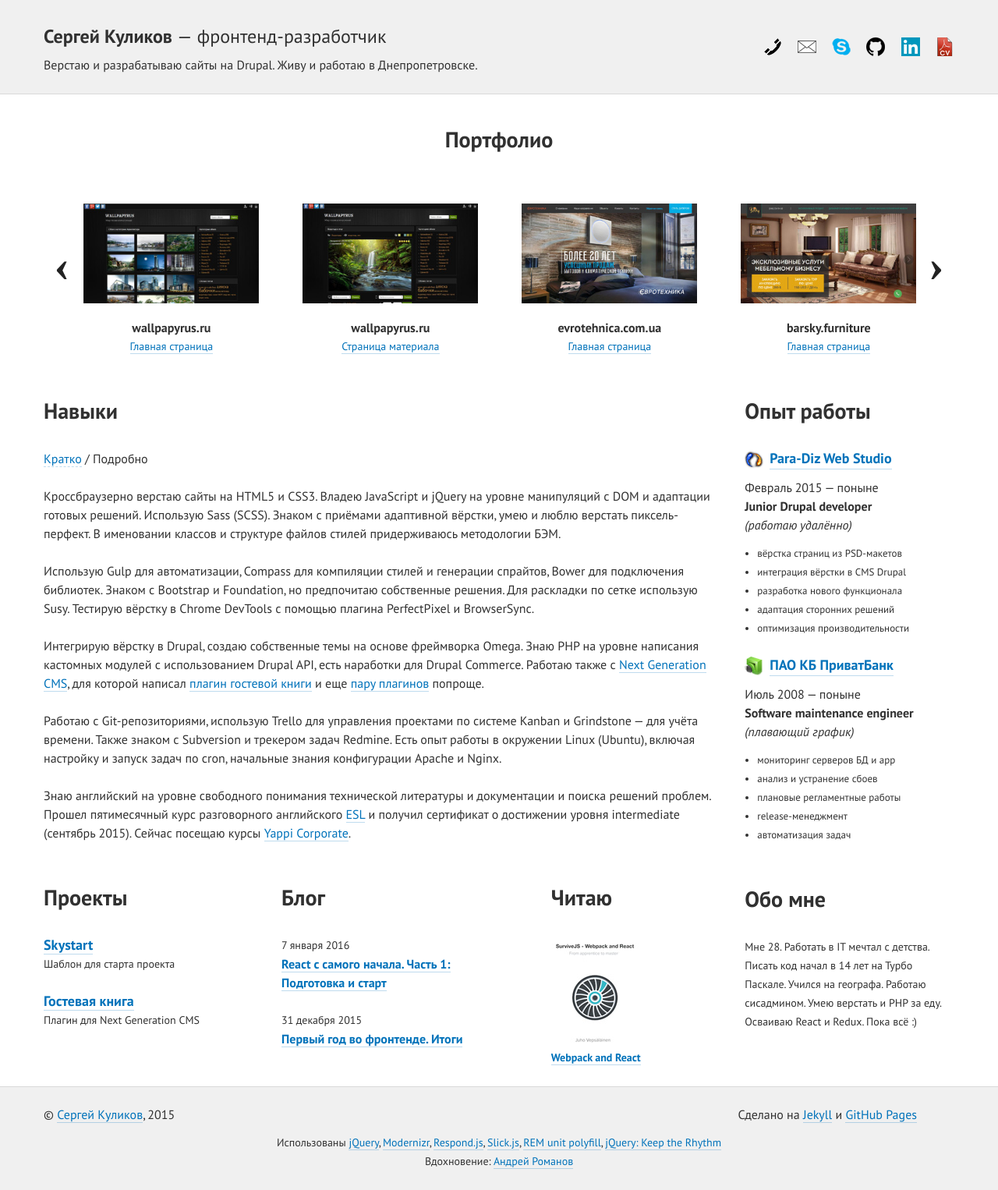
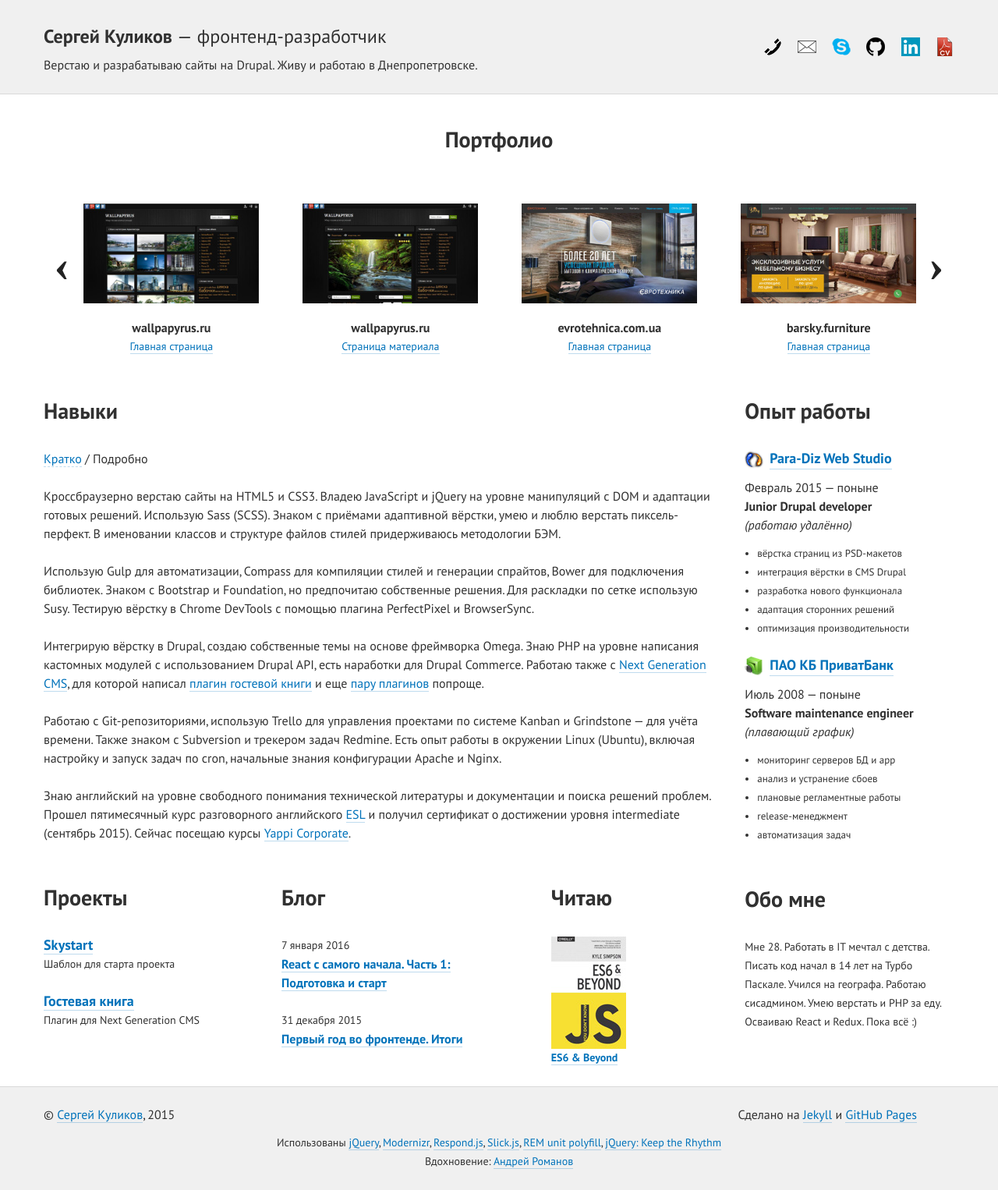
Before and after one commit to web-padawan/web-padawan.github.io, a Jekyll site: the page built from index.html, in a window 1280 px wide. Shown: the whole page at 78% size. Built offline with Jekyll 4.4.1, drawn with Linux system fonts in a browser that asks for light colours.

Commit message:
[new] book block: styles, update current book

```diff
--- a/_includes/book.html
+++ b/_includes/book.html
@@ -1,9 +1,9 @@
 <div class="book">
   <h2 class="book__title">Читаю</h2>
   <div class="book__content">
-    <a class="book__link" href="http://survivejs.com/webpack_react/">
-      <img class="book__cover" src="/assets/images/books/webpack_react.jpg" alt="Webpack and React">
-      <span class="book__title">Webpack and React</span>
+    <a class="book__link" href="https://github.com/getify/You-Dont-Know-JS/tree/master/es6%20%26%20beyond" target="_blank">
+      <img class="book__cover" src="/assets/images/books/ydkjs_es6.jpg" alt="You Don't Know JS: ES6 & Beyond">
+      <span class="book__name">ES6 &amp; Beyond</span>
     </a>
   </div>
 </div>
--- a/assets/css/app.css
+++ b/assets/css/app.css
@@ -839,7 +839,7 @@ h6 {
 .book__cover {
   display: block;
 }
-.book__title {
+.book__name {
   font-weight: bold;
 }
 
--- a/sass/blocks/_book.scss
+++ b/sass/blocks/_book.scss
@@ -34,7 +34,8 @@
   &__cover {
     display: block;
   }
-  &__title {
+
+  &__name {
     font-weight: bold;
   }
 }
```
Also changed, not shown: assets/css/app.min.css, assets/images/books/ydkjs_es6.jpg (added).
